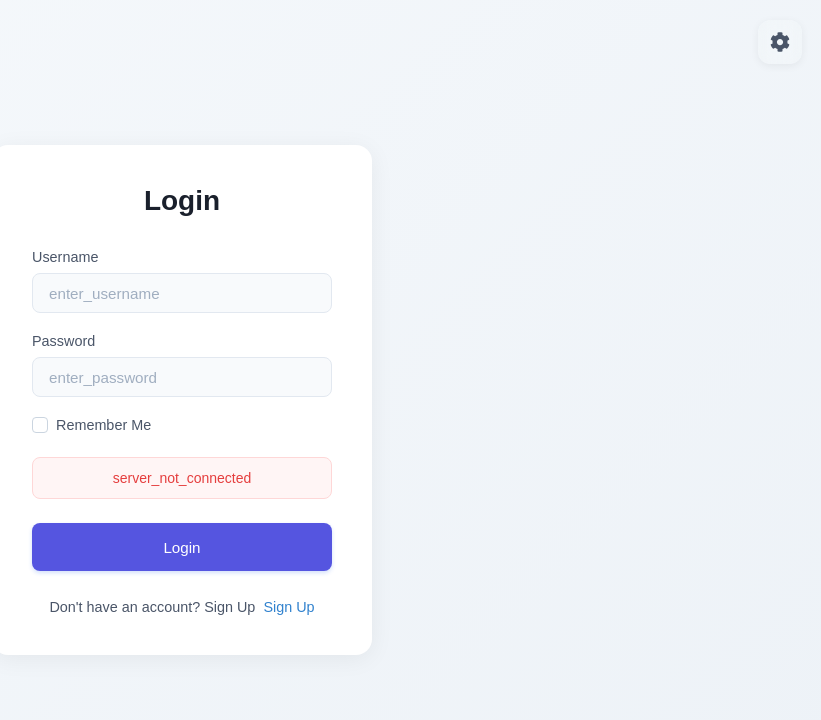
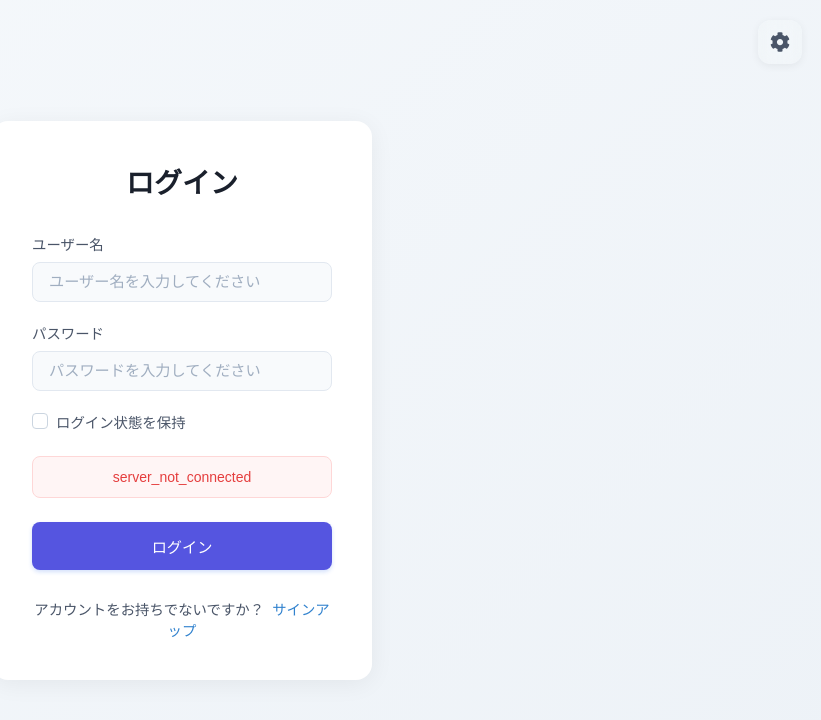
Before and after one commit to P0PCAT-012345/HandyApp, a React (Create React App) app: page / in a window 1280 px wide. Shown: the top 720 px of the page, without its empty margins (458-1279 px from the left). Built offline with nearby package versions, Linux system fonts and the light colour scheme; no server answers; what ldrs would draw is missing.

Commit message:
fixed ui and langauge

```diff
--- a/src/contexts/LanguageContext.tsx
+++ b/src/contexts/LanguageContext.tsx
@@ -10,7 +10,7 @@ interface LanguageContextType {
 }
 
 const LanguageContext = createContext<LanguageContextType>({
-  language: 'en',
+  language: 'jp',
   setLanguage: () => {},
 });
 
@@ -23,7 +23,7 @@ interface LanguageProviderProps {
 export const LanguageProvider: React.FC<LanguageProviderProps> = ({ children }) => {
   const [language, setLanguage] = useState<Language>(() => {
     const savedLang = localStorage.getItem('language') as Language;
-    return savedLang || 'en';
+    return savedLang || 'jp';
   });
 
   useEffect(() => {
--- a/src/translation.ts
+++ b/src/translation.ts
@@ -132,12 +132,12 @@ interface Translations {
       jp: 'ログイン状態を保持',
     },
     'no_account': {
-      en: "Don't have an account? Sign Up",
-      jp: 'アカウントをお持ちでないですか？サインアップ',
+      en: "Don't have an account?",
+      jp: 'アカウントをお持ちでないですか？',
     },
     'have_account': {
-      en: 'Already have an account? Login',
-      jp: '既にアカウントをお持ちですか？ログイン',
+      en: 'Already have an account?',
+      jp: '既にアカウントをお持ちですか？',
     },
     'login_error': {
       en: 'Login failed. Please check your credentials.',
@@ -343,11 +343,26 @@ interface Translations {
             "en": "Visit Anyway",
             "jp": "一応見てみる"
           },
-            "theme": {
-              "en": "Theme",
-              "jp": "テーマ"
-            },
-
+          "theme": {
+            "en": "Theme",
+            "jp": "テーマ"
+          },
+          "enter_username": {
+            "en": "Enter your username",
+            "jp": "ユーザー名を入力してください"
+          },
+          "enter_password": {
+            "en": "Enter your password",
+            "jp": "パスワードを入力してください"
+          },
+          "confirm_password_placeholder": {
+            "en": "Confirm password",
+            "jp": "パスワードを確認してください"
+          },
+          "confirm_password": {
+            "en": "Confirm Password",
+            "jp": "パスワードの確認"
+          },
   };
 
   export const t = (key: string, language: 'en' | 'jp' = 'jp') => {
```
Also changed, not shown: src/Login/Auth.css (+13 -1 lines).
